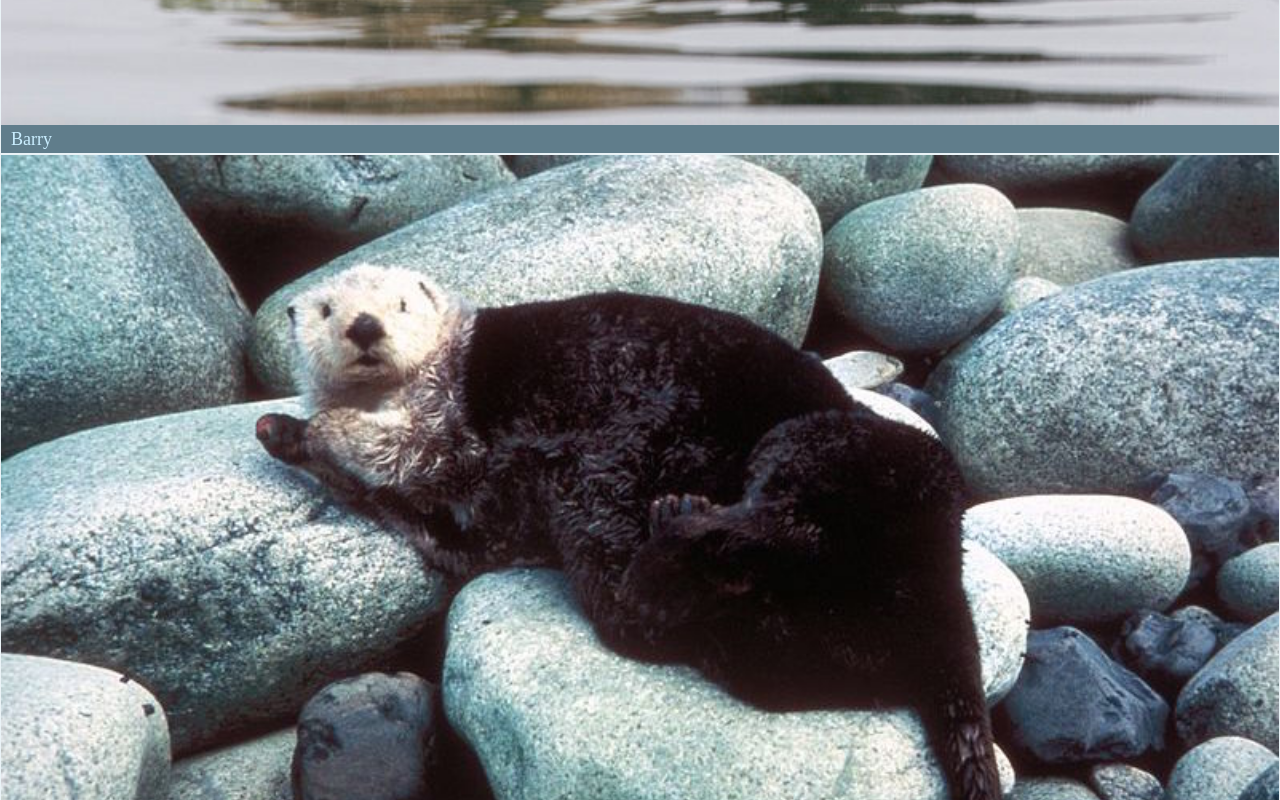
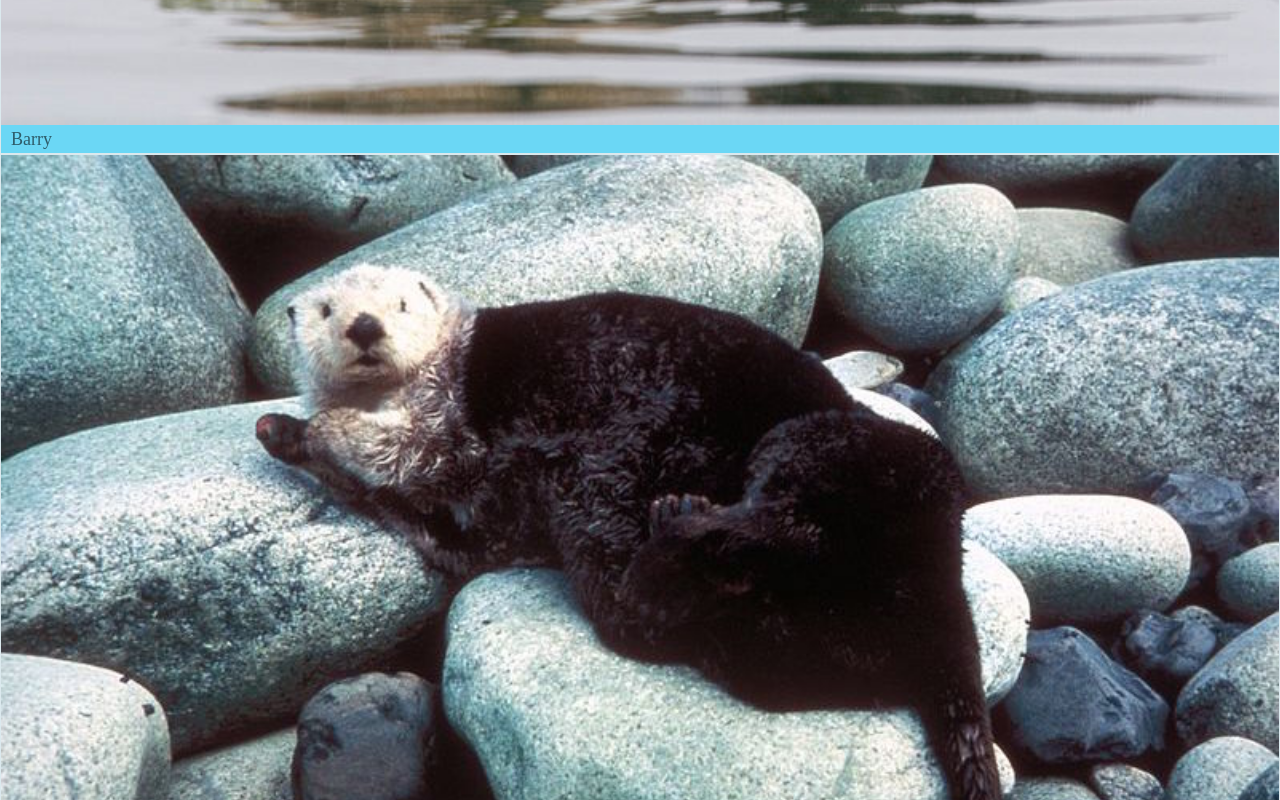
Before and after one commit to pscal4/front-end-web-development, a plain HTML site: page ottergram/index.html in a window 1280 px wide. Shown: the part 820-1620 px from the top of the page. Drawn offline with nearby package versions, Linux system fonts and the light colour scheme.

Commit message:
Chapter 3 bronze challenge

```diff
--- a/ottergram/stylesheets/styles.css
+++ b/ottergram/stylesheets/styles.css
@@ -12,7 +12,7 @@
 
 body {
   font-size: 10px;
-  background: rgb(149,194,215);
+  background: rgb(73,148,169);
 }
 a {
   text-decoration: none;
@@ -29,8 +29,8 @@ a {
   display: block;
 }
 .thumbnail-title {
-  background: rgb(96, 125, 139);
-  color: rgb(202,238,255);
+  color: rgb(46,92,105);
+  background: rgb(107,215,245);
   display: block;
   margin: 0;
   padding: 4px 10px;
```
